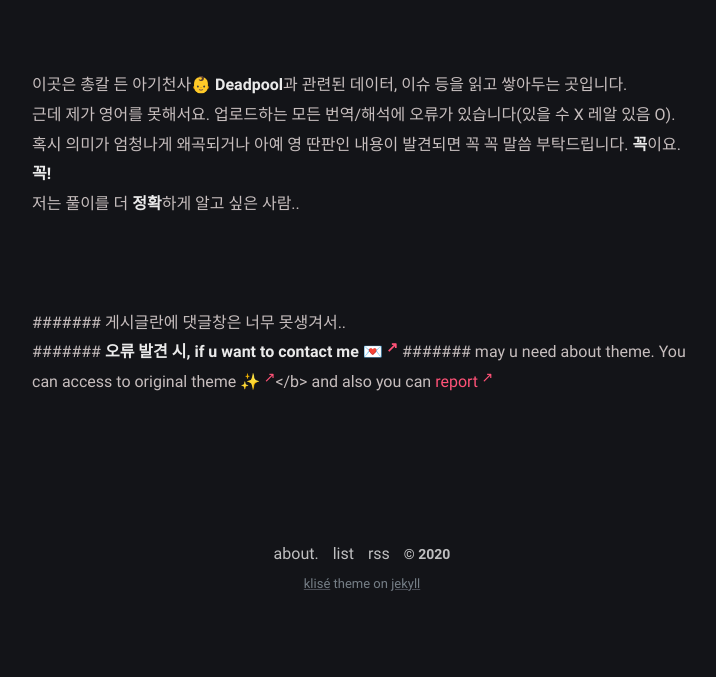
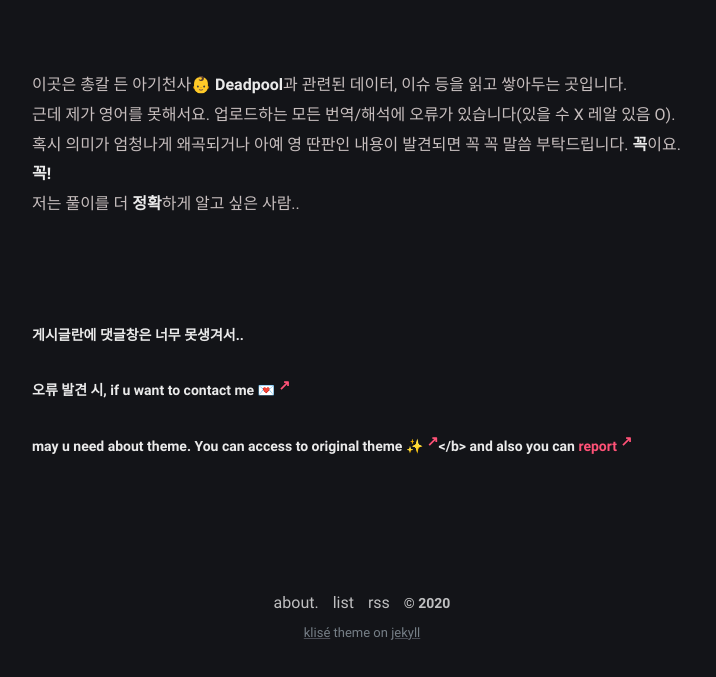
Before and after one commit to iwdstry/yeieje, a Jekyll site: the page built from about.md, in a window 1280 px wide, cut to the strip 440-1117 px from the top of the page. Shown: the whole strip, without its empty margins (278-994 px from the left). Built offline with Jekyll 4.4.1, drawn with Linux system fonts in a browser that asks for light colours; before the commit the page ends 1068 px from its top, so only the background shows below that.

Commit message:
Update about.md

```diff
--- a/about.md
+++ b/about.md
@@ -19,6 +19,6 @@ comments: false
 <br/>
 <br/>
 
-####### 게시글란에 댓글창은 너무 못생겨서..<br/>
-####### **오류 발견 시, if u want to contact me [💌](https://twitter.com/yeieje2){: target="_blank"}**
-####### may u need about theme. You can access to original theme [✨](https://github.com/piharpi/jekyll-klise){: target="_blank"}</b> and also you can [report](http://github.com/piharpi/jekyll-klise/issues/new){: target="_blank"}
+###### 게시글란에 댓글창은 너무 못생겨서..<br/>
+###### **오류 발견 시, if u want to contact me [💌](https://twitter.com/yeieje2){: target="_blank"}**
+###### may u need about theme. You can access to original theme [✨](https://github.com/piharpi/jekyll-klise){: target="_blank"}</b> and also you can [report](http://github.com/piharpi/jekyll-klise/issues/new){: target="_blank"}
```
